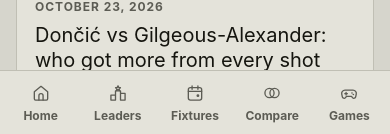
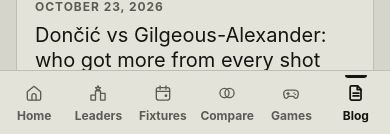
Before and after one commit to zainjavedev/StatsPad, a Next.js app: page /blog in a window 390 px wide. Shown: the part 708-842 px from the top of the page. Built offline with nearby package versions, Linux system fonts and the light colour scheme; no server answers.

Commit message:
Blog in the left menu and as a sixth phone tab

```diff
--- a/src/components/NavIcons.jsx
+++ b/src/components/NavIcons.jsx
@@ -25,4 +25,6 @@ export const CompareGlyph = props => <Glyph {...props}><circle cx="9" cy="12" r=
 export const TeamsGlyph = props => <Glyph {...props}><path d="M8.6 3.8 4 6.2v4.6l2.6.6v9.1h10.8v-9.1l2.6-.6V6.2l-4.6-2.4c-.5 1.5-1.8 2.4-3.4 2.4s-2.9-.9-3.4-2.4z"/></Glyph>;
 /* A game controller: the quiz and Guess the Player. */
 export const GamesGlyph = props => <Glyph {...props}><path d="M7.2 8.5h9.6a4 4 0 0 1 3.9 4.9l-.7 3.2a2.2 2.2 0 0 1-3.8 1L15 16h-6l-1.2 1.6a2.2 2.2 0 0 1-3.8-1l-.7-3.2a4 4 0 0 1 3.9-4.9z"/><path d="M8.5 11.3v3M7 12.8h3"/><Dot cx="15.6" cy="12" r="1"/><Dot cx="17.2" cy="13.8" r="1"/></Glyph>;
+/* A page with its text lines, for the blog. */
+export const BlogGlyph = props => <Glyph {...props}><path d="M6.5 3.5h7.5l4 4v11.5a1.5 1.5 0 0 1-1.5 1.5h-10A1.5 1.5 0 0 1 5 19V5a1.5 1.5 0 0 1 1.5-1.5z"/><path d="M13.5 3.5V8h4.5M8.5 12h7M8.5 15.5h7"/></Glyph>;
 export const PlusGlyph = props => <Glyph {...props}><path d="M12 6v12M6 12h12"/></Glyph>;
--- a/src/components/SideNav.jsx
+++ b/src/components/SideNav.jsx
@@ -1,6 +1,6 @@
 'use client';
 import React, { useEffect, useState } from 'react';
-import { CompareGlyph, FixturesGlyph, GamesGlyph, HomeGlyph, LaddersGlyph, LeadersGlyph, PerformancesGlyph, PlusGlyph, StandingsGlyph, TeamsGlyph } from './NavIcons';
+import { BlogGlyph, CompareGlyph, FixturesGlyph, GamesGlyph, HomeGlyph, LaddersGlyph, LeadersGlyph, PerformancesGlyph, PlusGlyph, StandingsGlyph, TeamsGlyph } from './NavIcons';
 import { useFavorites } from '../lib/favorites';
 import { TEAMS, espnLogoUrl } from '../lib/teams';
 import { gameUrl, teamUrl } from '../lib/routes';
@@ -11,7 +11,7 @@ import { gameUrl, teamUrl } from '../lib/routes';
    Phones keep the bottom tabs. */
 const GROUPS = [
   [null, [['home', '/', 'Home', HomeGlyph], ['scores', '/fixtures', 'Fixtures', FixturesGlyph], ['performances', '/performances', 'Performances', PerformancesGlyph], ['leaders', '/leaders', 'Leaders', LeadersGlyph], ['ladders', '/ladders', 'Ladders', LaddersGlyph], ['standings', '/standings', 'Standings', StandingsGlyph]]],
-  ['Explore', [['compare', '/compare', 'Compare', CompareGlyph], ['teams', '/lineups', 'Teams', TeamsGlyph]]],
+  ['Explore', [['compare', '/compare', 'Compare', CompareGlyph], ['teams', '/lineups', 'Teams', TeamsGlyph], ['blog', '/blog', 'Blog', BlogGlyph]]],
   ['More', [['play', '/play', 'Games', GamesGlyph]]],
 ];
 
--- a/src/components/SiteHeader.jsx
+++ b/src/components/SiteHeader.jsx
@@ -1,7 +1,7 @@
 import React, { useEffect } from 'react';
 import { useRouter } from 'next/navigation';
 import { Moon, Sun } from 'lucide-react';
-import { CompareGlyph, FixturesGlyph, GamesGlyph, HomeGlyph, LeadersGlyph } from './NavIcons';
+import { BlogGlyph, CompareGlyph, FixturesGlyph, GamesGlyph, HomeGlyph, LeadersGlyph } from './NavIcons';
 import AccountButton from './AccountButton';
 import SideNav from './SideNav';
 import SiteSearch from './SiteSearch';
@@ -9,7 +9,7 @@ import SiteSearch from './SiteSearch';
 /* Pages that aren't a menu item themselves light up the item they live under, the same as the server pages do. */
 const SECTION = {team:'teams', injuries:'teams', game:'scores', schedule:'scores', stat:'leaders', teamstat:'leaders'};
 /* The phone's bottom bar; wide screens get the left menu (SideNav) instead. */
-const TABS = [['home','Home',HomeGlyph],['leaders','Leaders',LeadersGlyph],['scores','Fixtures',FixturesGlyph],['compare','Compare',CompareGlyph],['play','Games',GamesGlyph]];
+const TABS = [['home','Home',HomeGlyph],['leaders','Leaders',LeadersGlyph],['scores','Fixtures',FixturesGlyph],['compare','Compare',CompareGlyph],['play','Games',GamesGlyph],['blog','Blog',BlogGlyph]];
 
 /* A banner div, not <header>, so none of the old header rules apply. The tab
    bar is a sibling because a blurred parent would trap a fixed child. */
--- a/src/components/blog/BlogShell.jsx
+++ b/src/components/blog/BlogShell.jsx
@@ -1,6 +1,6 @@
 import React from 'react';
 import Link from 'next/link';
-import { CompareGlyph, FixturesGlyph, GamesGlyph, HomeGlyph, LeadersGlyph } from '../NavIcons';
+import { BlogGlyph, CompareGlyph, FixturesGlyph, GamesGlyph, HomeGlyph, LeadersGlyph } from '../NavIcons';
 import SiteFooter from '../SiteFooter';
 import Warm from './Warm';
 import AccountButton from '../AccountButton';
@@ -12,7 +12,7 @@ import SiteSearch from '../SiteSearch';
    SECTION is the left-menu item a page lights up. */
 const SECTION = {'/': 'home', '/leaders': 'leaders', '/ladders': 'ladders', '/performances': 'performances', '/fixtures': 'scores', '/compare': 'compare', '/lineups': 'teams', '/play': 'play', '/blog': 'blog'};
 
-const TABS = [['/', 'Home', HomeGlyph], ['/leaders', 'Leaders', LeadersGlyph], ['/fixtures', 'Fixtures', FixturesGlyph], ['/compare', 'Compare', CompareGlyph], ['/play', 'Games', GamesGlyph]];
+const TABS = [['/', 'Home', HomeGlyph], ['/leaders', 'Leaders', LeadersGlyph], ['/fixtures', 'Fixtures', FixturesGlyph], ['/compare', 'Compare', CompareGlyph], ['/play', 'Games', GamesGlyph], ['/blog', 'Blog', BlogGlyph]];
 
 export default function BlogShell({children, active = '/blog', className = '', tabs = true}) {
   return <div className={`blog ${className}`}>
```
Also changed, not shown: src/style.css.
